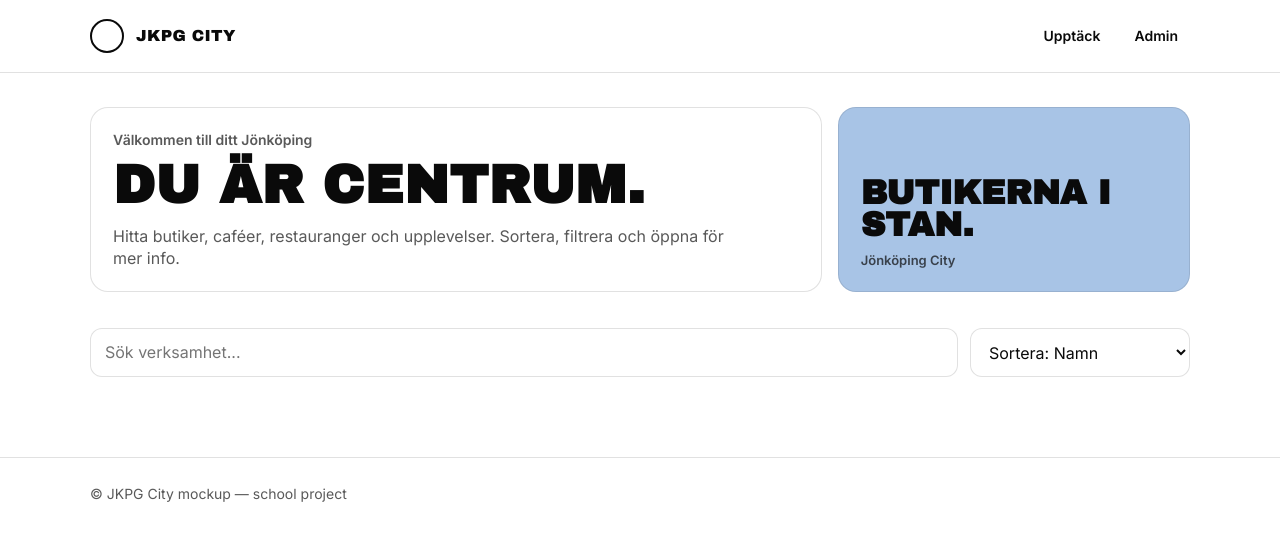
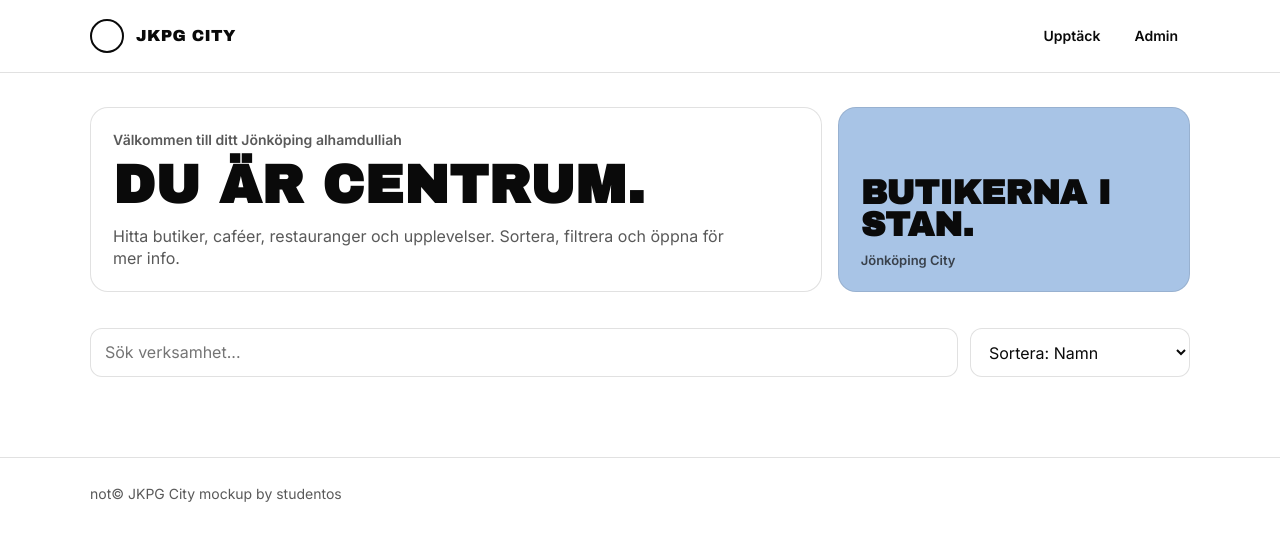
Before and after one commit to mackeato/webDevProject2026, a plain HTML site: page public/index.html in a window 1280 px wide. Drawn offline with Linux system fonts and the light colour scheme; no server answers.

Commit message:
Update index.html

```diff
--- a/public/index.html
+++ b/public/index.html
@@ -25,7 +25,9 @@
       <section class="hero">
         <div class="hero-grid">
           <div class="hero-main">
-            <div class="hero-kicker">Välkommen till ditt Jönköping</div>
+            <div class="hero-kicker">
+              Välkommen till ditt Jönköping alhamdulliah
+            </div>
             <h1 class="hero-title">Du är centrum.</h1>
             <p class="hero-sub">
               Hitta butiker, caféer, restauranger och upplevelser. Sortera,
@@ -55,7 +57,7 @@
     </main>
 
     <footer>
-      <div class="container">© JKPG City mockup — school project</div>
+      <div class="container">not© JKPG City mockup by studentos</div>
     </footer>
 
     <script src="js/main.js"></script>
```
